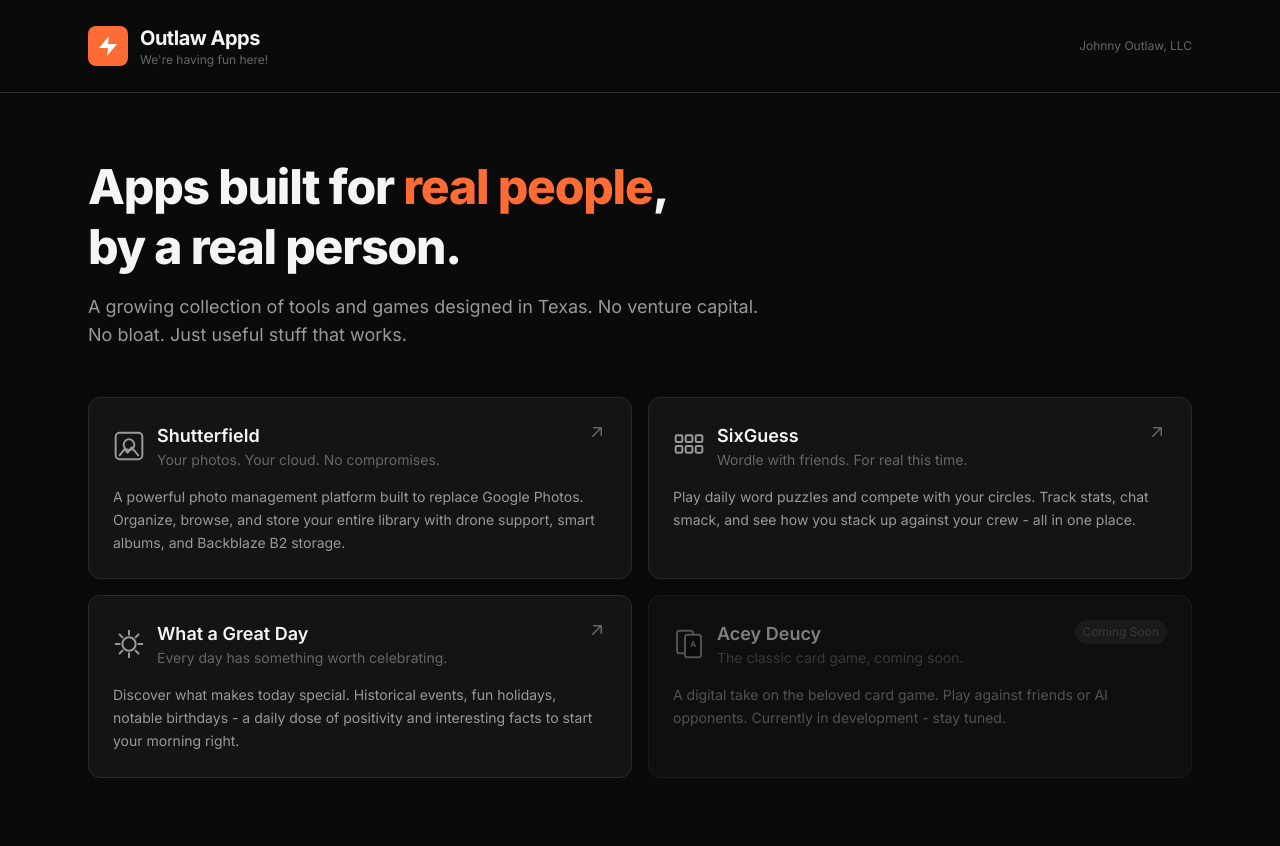
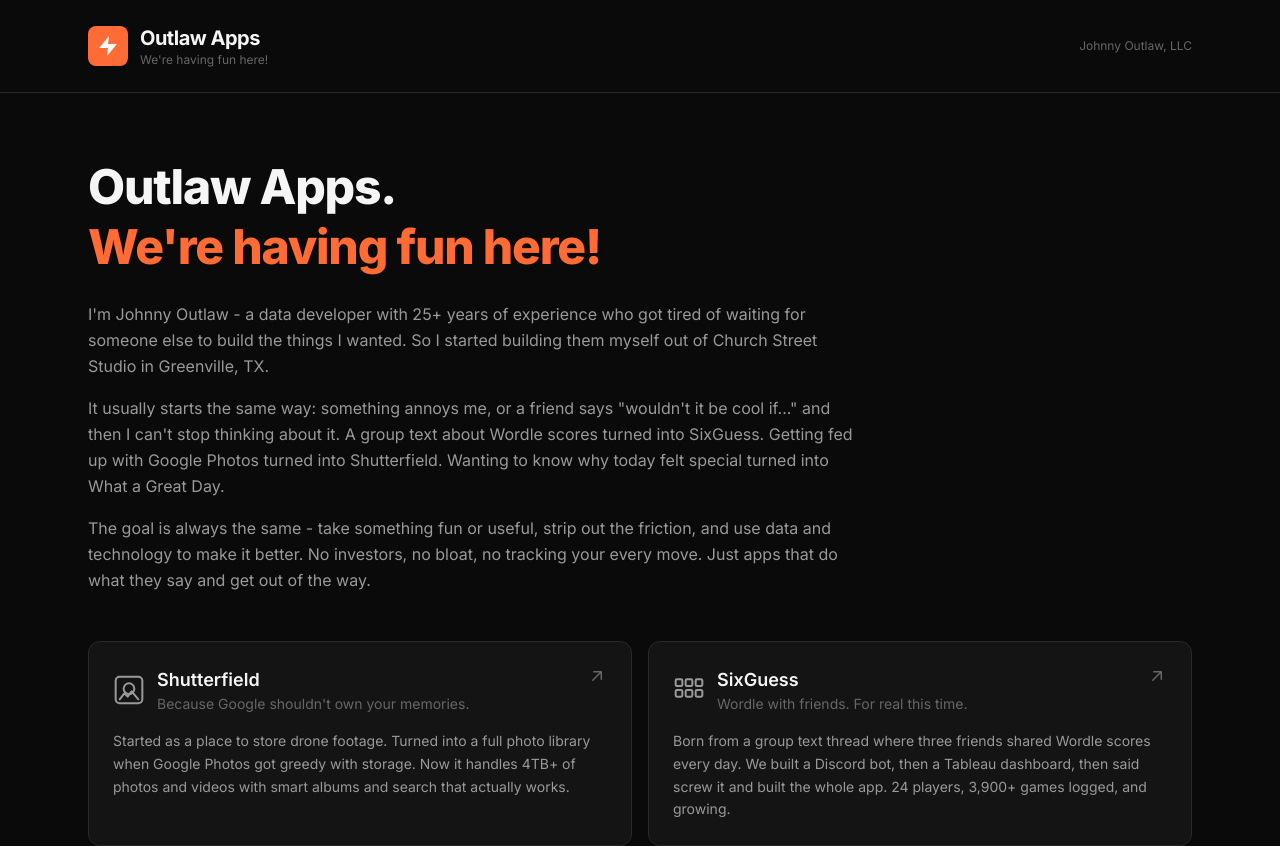
Before and after one commit to johnnyoutlawllc/deadwax-iota, a Next.js app: page / in a window 1280 px wide. Shown: the top 846 px of the page. Built offline with nearby package versions, Linux system fonts and the light colour scheme.

Commit message:
Rewrite copy to match SixGuess tone - personal story, less AI generic

```diff
--- a/src/app/page.tsx
+++ b/src/app/page.tsx
@@ -2,9 +2,9 @@
   {
     name: "Shutterfield",
     url: "https://shutterfield.com",
-    tagline: "Your photos. Your cloud. No compromises.",
+    tagline: "Because Google shouldn't own your memories.",
     description:
-      "A powerful photo management platform built to replace Google Photos. Organize, browse, and store your entire library with drone support, smart albums, and Backblaze B2 storage.",
+      "Started as a place to store drone footage. Turned into a full photo library when Google Photos got greedy with storage. Now it handles 4TB+ of photos and videos with smart albums and search that actually works.",
     icon: (
       <svg viewBox="0 0 24 24" fill="none" className="w-8 h-8">
         <rect x="2" y="2" width="20" height="20" rx="3" stroke="currentColor" strokeWidth="1.5" />
@@ -19,7 +19,7 @@
     url: "https://sixguess.com",
     tagline: "Wordle with friends. For real this time.",
     description:
-      "Play daily word puzzles and compete with your circles. Track stats, chat smack, and see how you stack up against your crew - all in one place.",
+      "Born from a group text thread where three friends shared Wordle scores every day. We built a Discord bot, then a Tableau dashboard, then said screw it and built the whole app. 24 players, 3,900+ games logged, and growing.",
     icon: (
       <svg viewBox="0 0 24 24" fill="none" className="w-8 h-8">
         <rect x="2" y="4" width="5" height="5" rx="1" stroke="currentColor" strokeWidth="1.5" />
@@ -35,9 +35,9 @@
   {
     name: "What a Great Day",
     url: "https://greatday.you",
-    tagline: "Every day has something worth celebrating.",
+    tagline: "What happened today? Let's find out.",
     description:
-      "Discover what makes today special. Historical events, fun holidays, notable birthdays - a daily dose of positivity and interesting facts to start your morning right.",
+      "A morning ritual. Open it up, see what's worth celebrating today - historical events, weird holidays, notable birthdays. It's a small thing that makes the day feel a little more interesting.",
     icon: (
       <svg viewBox="0 0 24 24" fill="none" className="w-8 h-8">
         <circle cx="12" cy="12" r="5" stroke="currentColor" strokeWidth="1.5" />
@@ -49,9 +49,9 @@
   {
     name: "Acey Deucy",
     url: "#",
-    tagline: "The classic card game, coming soon.",
+    tagline: "The card game your grandpa taught you.",
     description:
-      "A digital take on the beloved card game. Play against friends or AI opponents. Currently in development - stay tuned.",
+      "Simple rules, fast rounds, and just enough luck to keep it interesting. We've been playing this at family gatherings for years. Now we're putting it online so we can play when we're not all in the same room.",
     icon: (
       <svg viewBox="0 0 24 24" fill="none" className="w-8 h-8">
         <rect x="3" y="2" width="12" height="17" rx="2" stroke="currentColor" strokeWidth="1.5" />
@@ -89,15 +89,33 @@
       </header>
 
       {/* Hero */}
-      <section className="max-w-6xl mx-auto px-6 pt-16 pb-12">
+      <section className="max-w-6xl mx-auto px-6 pt-16 pb-6">
         <h2 className="text-4xl sm:text-5xl font-extrabold tracking-tight text-text-primary leading-tight">
-          Apps built for <span className="text-accent">real people</span>,<br />
-          by a real person.
+          Outlaw Apps.<br />
+          <span className="text-accent">We&apos;re having fun here!</span>
         </h2>
-        <p className="mt-4 text-lg text-text-secondary max-w-2xl">
-          A growing collection of tools and games designed in Texas.
-          No venture capital. No bloat. Just useful stuff that works.
-        </p>
+      </section>
+
+      {/* Story */}
+      <section className="max-w-6xl mx-auto px-6 pb-12">
+        <div className="max-w-3xl space-y-4 text-text-secondary text-base leading-relaxed">
+          <p>
+            I&apos;m Johnny Outlaw - a data developer with 25+ years of experience who got tired of
+            waiting for someone else to build the things I wanted. So I started building them myself
+            out of Church Street Studio in Greenville, TX.
+          </p>
+          <p>
+            It usually starts the same way: something annoys me, or a friend says &quot;wouldn&apos;t it be
+            cool if...&quot; and then I can&apos;t stop thinking about it. A group text about Wordle scores
+            turned into SixGuess. Getting fed up with Google Photos turned into Shutterfield. Wanting
+            to know why today felt special turned into What a Great Day.
+          </p>
+          <p>
+            The goal is always the same - take something fun or useful, strip out the friction, and
+            use data and technology to make it better. No investors, no bloat, no tracking your every
+            move. Just apps that do what they say and get out of the way.
+          </p>
+        </div>
       </section>
 
       {/* App Cards */}
```
